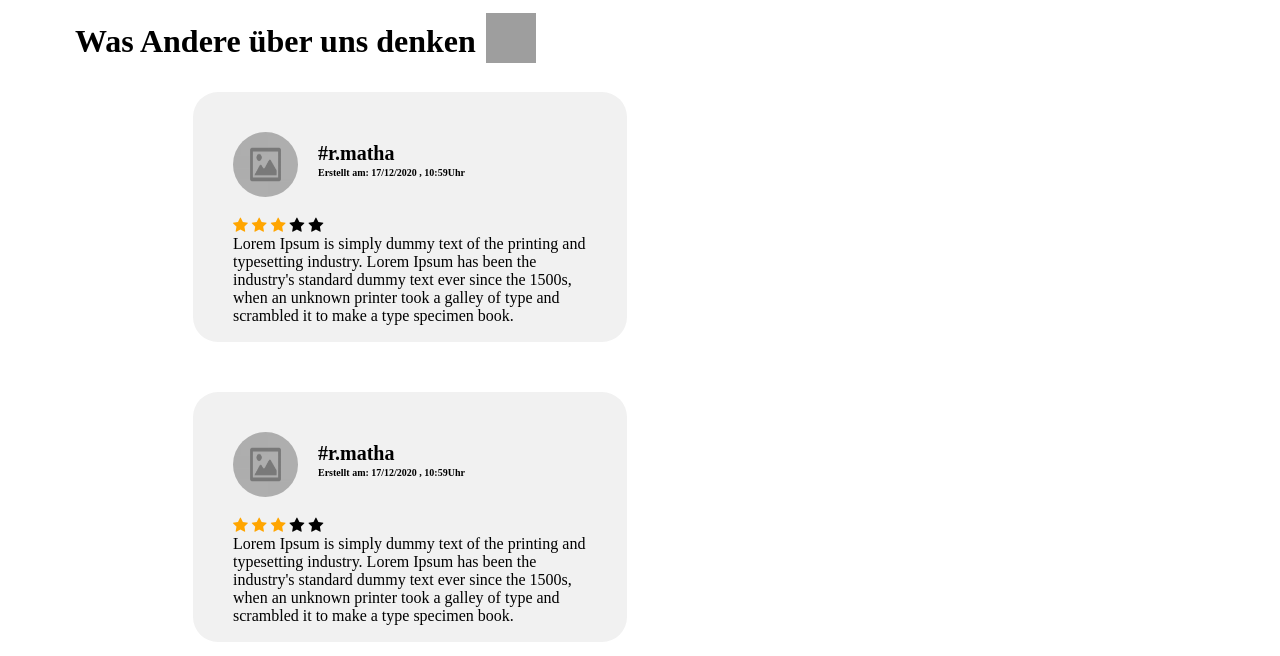
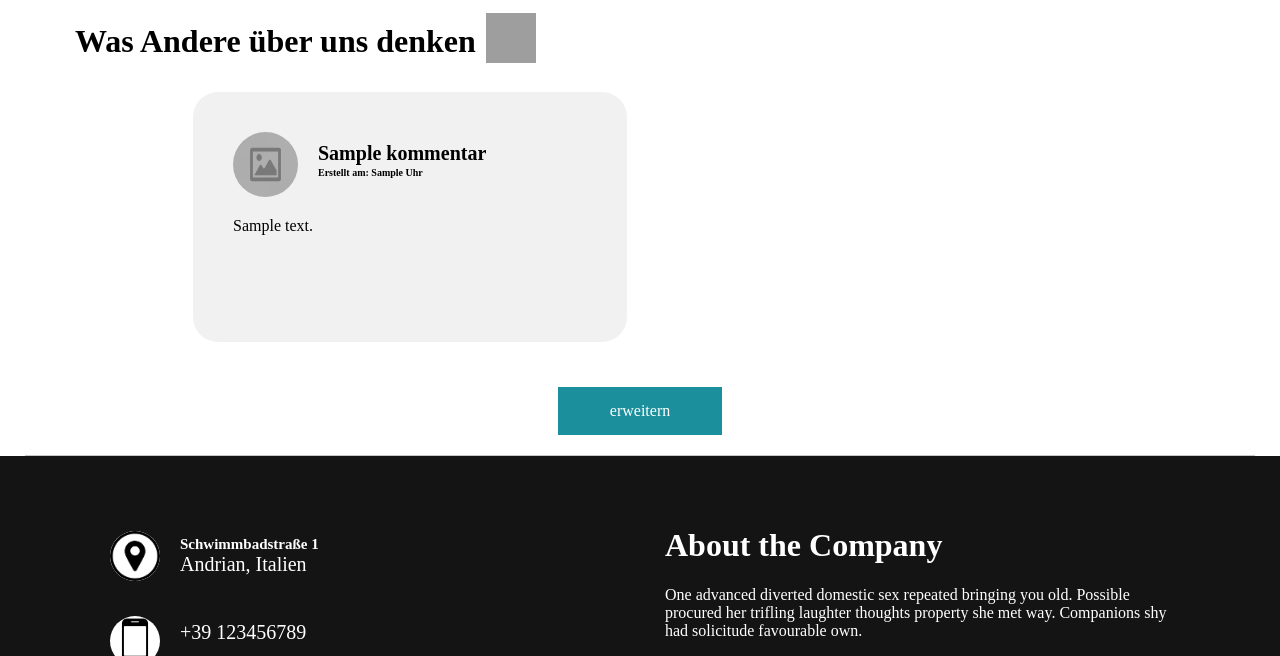
Before and after one commit to MatRob0300/projektTennisbar, a PHP site: page / in a window 1280 px wide. Shown: the part 1957-2613 px from the top of the page. Run offline with PHP 8.4, Linux system fonts and the light colour scheme; tables that the repository leaves empty or names only in its code hold one stand-in row (values such as "Sample post"); some libraries are stand-ins or nearby versions; grey boxes are pictures that could not be loaded.

Commit message:
datenbank fixes, und kommentar erstellen- auf startseite ausgeben

```diff
--- a/entities/kommentar.php
+++ b/entities/kommentar.php
@@ -3,11 +3,12 @@
 
 class Kommentar{
 
-protected $id = NULL;
+protected $kommentarid = NULL;
+protected $kname = "";
 protected $text = "";
 protected $datum = "";
 protected $bewertung = "";
-protected $benutzerid = "";
+protected $benutzer_benutzerid = "";
 
 public function __construct($daten = array())
 {
@@ -26,21 +27,21 @@ public function __construct($daten = array())
 }
 public function  __toString()
 {
-    return 'Id:'. $this->id.', Text: '.$this->text.', Bewertung: '.$this->bewertung.', Datum: '.$this->datum.', Benutzerid: '.$this->benutzerid;
+    return 'Kommentarid:'. $this->kommentarid.', Kname: '.$this->kname.', Text: '.$this->text.', Bewertung: '.$this->bewertung.', Datum: '.$this->datum.', Benutzer_benutzerid: '.$this->benutzer_benutzerid;
 }
 public function toArray($mitId = true)
 {
     $attribute = get_object_vars($this);
     if ($mitId === false) {
         // wenn $mitId false ist, entferne den Schlüssel id aus dem Ergebnis
-        unset($attribute['id']);
+        unset($attribute['kommentarid']);
     }
     return $attribute;
 }
 
 public function speichere()
 {
-    if ( $this->getId() > 0 ) {
+    if ( $this->getKommentarid() > 0 ) {
         // wenn die ID eine Datenbank-ID ist, also größer 0, führe ein UPDATE durch
         $this->_update();
     } else {
@@ -49,11 +50,17 @@ public function speichere()
     }
 }
 
-public function setId($id){
-   $this->id = $id;
+public function setKommentarid($kommentarid){
+   $this->kommentarid = $kommentarid;
 }
-public function getId(){
-  return $this->id;
+public function getKommentarid(){
+  return $this->kommentarid;
+}
+public function setKname($kname){
+  $this->kname = $kname;
+}
+public function getKname(){
+  return $this->kname;
 }
 public function setText($text){
    $this->text = $text;
@@ -73,19 +80,19 @@ public function setDatum($datum){
 public function getDatum(){
   return $this->datum ;
 }
-public function setBenutzerid($benutzerid){
-   $this->benutzerid = $benutzerid;
+public function setBenutzer_benutzerid($benutzer_benutzerid){
+   $this->benutzer_benutzerid = $benutzer_benutzerid;
 }
-public function getBenutzerid(){
-  return $this->benutzerid ;
+public function getBenutzer_benutzerid(){
+  return $this->benutzer_benutzerid ;
 }
 
 
 public function loesche()
 {
-    $sql = 'DELETE FROM kommentar WHERE id=?';
+    $sql = 'DELETE FROM kommentar WHERE kommentarid=?';
     $abfrage = DB::getDB()->prepare($sql);
-    $abfrage->execute( array($this->getId()) );
+    $abfrage->execute( array($this->getKommentarid()) );
     // Objekt existiert nicht mehr in der DB, also muss die ID zurückgesetzt werden
     $this->id = 0;
 }
@@ -95,8 +102,8 @@ public function loesche()
 private function _insert()
 {
 
-    $sql = 'INSERT INTO kommentar (text, bewertung, datum, benutzerid)'
-         . 'VALUES (:text, :bewertung, :datum, :benutzerid)';
+    $sql = 'INSERT INTO kommentar (kname, text, bewertung, datum, benutzer_benutzerid)'
+         . 'VALUES (:kname, :text, :bewertung, :datum, :benutzer_benutzerid)';
 
     $abfrage = DB::getDB()->prepare($sql);
     $abfrage->execute($this->toArray(false));
@@ -106,24 +113,24 @@ private function _insert()
 
 private function _update()
 {
-    $sql = 'UPDATE kommentar SET text=?, bewertung=?, datum=?, benutzerid=?'
-        . 'WHERE id=?';
+    $sql = 'UPDATE kommentar SET kname=?, text=?, bewertung=?, datum=?, benutzer_benutzerid=?'
+        . 'WHERE kommentarid=?';
     $abfrage =  DB::getDB()->prepare($sql);
-    $abfrage->execute(array($this->getText(),$this->getBewertung(),$this->getDatum(),$this->getBenutzerid(),$this->getId()));
+    $abfrage->execute(array($this->getKname(),$this->getText(),$this->getBewertung(),$this->getDatum(),$this->getBenutzer_benutzerid(),$this->getKommentarid()));
 }
 /* ***** Public Methoden ***** */
 public static function findeAlle()
 {
-    $sql = 'SELECT * FROM benutzer';
+    $sql = 'SELECT * FROM kommentar';
     $abfrage = DB::getDB()->query($sql);
     $abfrage->setFetchMode(PDO::FETCH_CLASS, 'Kommentar');
     return $abfrage->fetchAll();
 }
 
 public static function finde($id){
-  $sql = 'SELECT * FROM kommentar WHERE id=?';
+  $sql = 'SELECT * FROM kommentar WHERE kommentarid=?';
   $abfrage = DB::getDB()->prepare($sql);
-  $abfrage->execute(array($id));
+  $abfrage->execute(array($kommentarid));
   $abfrage->setFetchMode(PDO::FETCH_CLASS, 'Kommentar');
   return $abfrage->fetch();
 }
--- a/frontend/controller.php
+++ b/frontend/controller.php
@@ -9,7 +9,7 @@ class Controller{
         $this->generatePage($aktion);
     }
     public function startseite(){
-
+      $this->addContext("kommentare",Kommentar::findeAlle());
     }
     public function platzreservierung(){
 
@@ -30,7 +30,14 @@ class Controller{
 
     }
     public function bewertungErstellen(){
-
+      $this->addContext("benutzer",Benutzer::finde(1));
+    }
+    public function saveBewertung(){
+      echo $_POST['bewertung'];
+      $datetime = date('d.m.Y').', '.date('H:i');
+      $kommentar = new Kommentar(array("kname"=>$_POST['name'],"datum"=>$datetime,"text"=>$_POST['b_text'],"bewertung"=>$_POST['bewertung'],"benutzer_benutzerid"=>$_REQUEST['benutzerid']));
+      $kommentar->speichere();
+      header("Location: index.php?aktion=startseite");
     }
     public function reservierungErstellen(){
       $this->addContext("reservierungen", Reservierung::findeAlle());
--- a/frontend/views/startseite.tpl.php
+++ b/frontend/views/startseite.tpl.php
@@ -101,61 +101,69 @@
     </div>
 
     <div class="flex-container">
-
+      <?php foreach ($kommentare as $index => $kommentar):?>
+        <?php if ($index <= 3): ?>
       <div>
         <div class="k-container">
           <div class="k-profilIcon">
             <img src="images/bildplatzhalter.png" alt="profilIcon">
           </div>
           <div class="k-info">
-            <h1>#r.matha</h1>
-            <h2> Erstellt am: 17/12/2020 , 10:59Uhr</h2>
+            <h1><?php echo $kommentar->getKname();?></h1>
+            <h2> Erstellt am: <?php echo $kommentar->getDatum();?> Uhr</h2>
           </div>
         </div>
 
         <div class="k-inhalt">
           <div class="k-bewertung">
+            <?php
+            switch ($kommentar->getBewertung()) {
+            case 1:?>
+            <span class="fa fa-star checked"></span> <!-- checked füllt die sterne-->
+            <span class="fa fa-star"></span>
+            <span class="fa fa-star"></span>
+            <span class="fa fa-star"></span>
+            <span class="fa fa-star"></span>
+            <?php break;
+            case 2:?>
+            <span class="fa fa-star checked"></span> <!-- checked füllt die sterne-->
+            <span class="fa fa-star checked"></span>
+            <span class="fa fa-star"></span>
+            <span class="fa fa-star"></span>
+            <span class="fa fa-star"></span>
+            <?php break;
+            case 3:?>
             <span class="fa fa-star checked"></span> <!-- checked füllt die sterne-->
             <span class="fa fa-star checked"></span>
             <span class="fa fa-star checked"></span>
             <span class="fa fa-star"></span>
             <span class="fa fa-star"></span>
+            <?php break;
+            case 4:?>
+            <span class="fa fa-star checked"></span> <!-- checked füllt die sterne-->
+            <span class="fa fa-star checked"></span>
+            <span class="fa fa-star checked"></span>
+            <span class="fa fa-star checked"></span>
+            <span class="fa fa-star"></span>
+            <?php break;
+            case 5:?>
+            <span class="fa fa-star checked"></span> <!-- checked füllt die sterne-->
+            <span class="fa fa-star checked"></span>
+            <span class="fa fa-star checked"></span>
+            <span class="fa fa-star checked"></span>
+            <span class="fa fa-star checked"></span>
+            <?php break;
+            }?>
           </div>
           <div class="k-text">
-            <p>Lorem Ipsum is simply dummy text of the printing and typesetting industry.
-              Lorem Ipsum has been the industry's standard dummy text ever since the 1500s,
-              when an unknown printer took a galley of type and scrambled it to make a type specimen book.</p>
+            <p><?php echo $kommentar->getText();?></p>
           </div>
         </div>
       </div>
+    <?php endif; ?>
+    <?php endforeach; ?>
+    </div>
 
-      <div>
-        <div class="k-container">
-          <div class="k-profilIcon">
-            <img src="images/bildplatzhalter.png" alt="profilIcon">
-          </div>
-          <div class="k-info">
-            <h1>#r.matha</h1>
-            <h2> Erstellt am: 17/12/2020 , 10:59Uhr</h2>
-          </div>
-        </div>
-
-        <div class="k-inhalt">
-          <div class="k-bewertung">
-            <span class="fa fa-star checked"></span> <!-- checked füllt die sterne-->
-            <span class="fa fa-star checked"></span>
-            <span class="fa fa-star checked"></span>
-            <span class="fa fa-star"></span>
-            <span class="fa fa-star"></span>
-          </div>
-          <div class="k-text">
-            <p>Lorem Ipsum is simply dummy text of the printing and typesetting industry.
-              Lorem Ipsum has been the industry's standard dummy text ever since the 1500s,
-              when an unknown printer took a galley of type and scrambled it to make a type specimen book.</p>
-          </div>
-        </div>
-      </div>
-    </div>
 
     <div class="more-button">
       <a href="#">erweitern</a>
```
Also changed, not shown: entities/benutzer.php (+15 -15 lines), entities/reservierung.php (+17 -16 lines), frontend/views/bewertungErstellen.tpl.php (+4 -6 lines), frontend/views/reservierungErstellen.tpl.php (+6 -5 lines), 1 other file.
